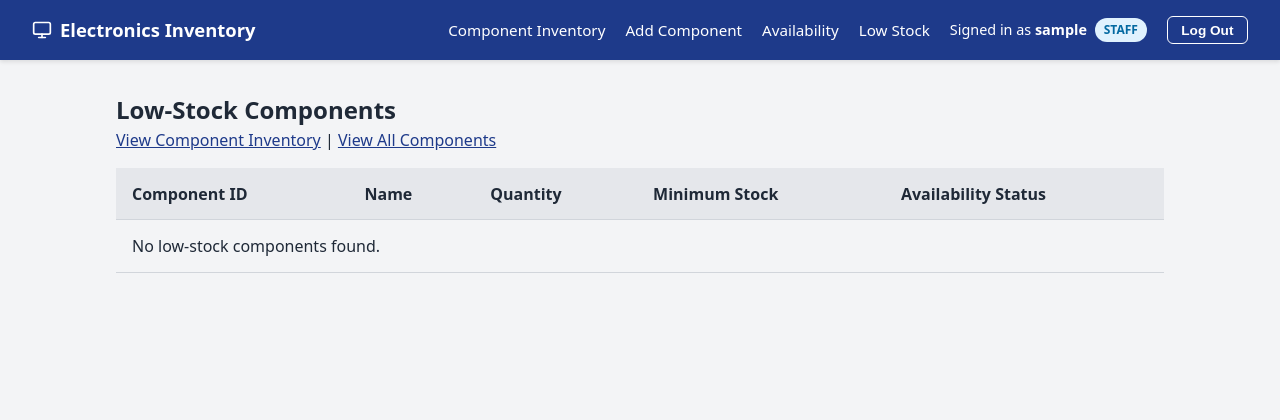
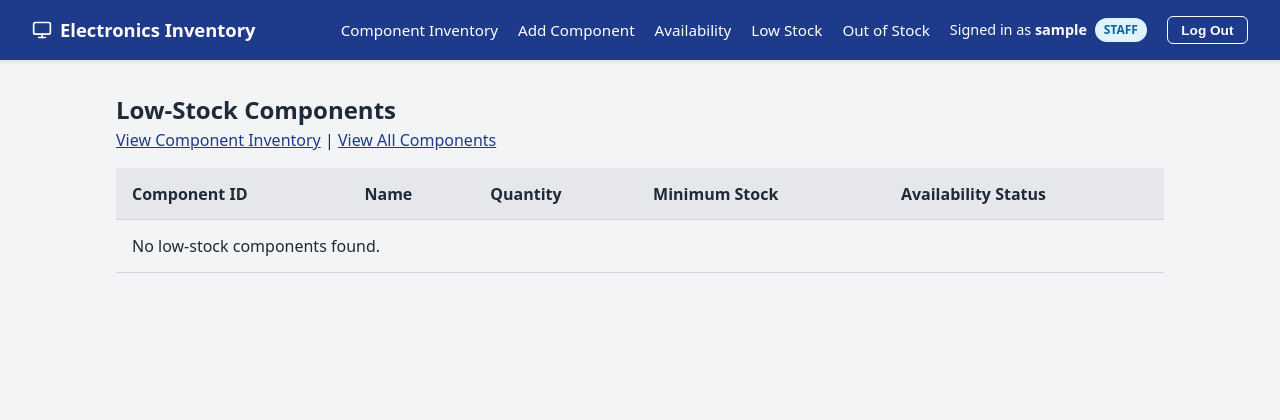
Before and after one commit to Electronic-store-inventory-management/Mini-project-docs, a Django app: page /inventory/low-stock/ in a window 1280 px wide. Shown: the top 420 px of the page. Run offline with Django 5.2, Linux system fonts and the light colour scheme; the visitor is signed in with stand-in values (Sample User, id 1); data that the repository does not hold is empty; parts of the project's set-up code (start-up, migrations or seed data) failed here and were passed over.

Commit message:
Add Out of Stock link to navigation

```diff
--- a/templates/base.html
+++ b/templates/base.html
@@ -54,6 +54,12 @@
                         </a>
                     </li>
 
+                    <li>
+                        <a href="{% url 'inventory:out_of_stock' %}" class="nav-link">
+                            Out of Stock
+                        </a>
+                    </li>
+
                     <li class="navbar-user">
                         <span>Signed in as <strong>{{ user.username }}</strong></span>
                         <span class="role-badge role-{{ user.role|lower }}">
```
